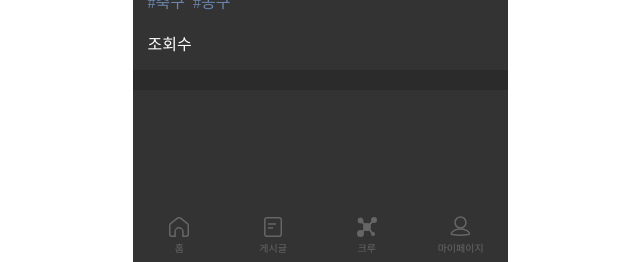
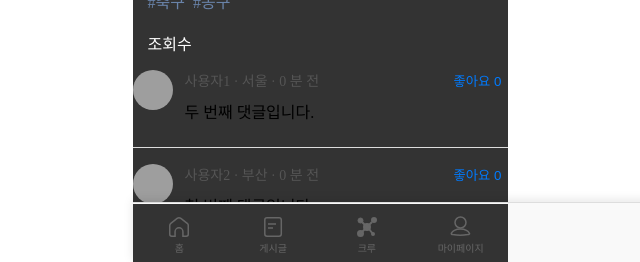
Before and after one commit to potato-club/spotry-front, a React (Create React App) app: page /eachPost/0 in a window 1280 px wide. Shown: the part 538-800 px from the top of the page, without its empty margins (320-960 px from the left). Built offline with nearby package versions, Linux system fonts and the light colour scheme; grey boxes are pictures that could not be loaded.

Commit message:
merge: ju to develop

```diff
--- a/src/AppContent.tsx
+++ b/src/AppContent.tsx
@@ -11,12 +11,10 @@ import MainHeader from "./container/MainPage/header/MainHeader";
 import MainBar from "./components/MenuBar/MainBar";
 import EachPost from "./components/eachPost/EachPost";
 import SubmitMain from "./components/SubmitLogin/SubmitPage";
-import WritePost from "./components/WritingPost/WritePost";
 import SplashMain from "./SplashPage/splashMain";
 import LoginPage from "./components/Login/LoginPage";
 import Comments from "./components/eachPost/postComment/Comments";
 import WritePost from "./components/WritingPost/WritePost";
-import LoginPage from "./components/Login/LoginPage";
 
 const AppContent = () => {
   const location = useLocation();
--- a/src/components/eachPost/EachPost.tsx
+++ b/src/components/eachPost/EachPost.tsx
@@ -1,12 +1,23 @@
 import styled from "styled-components";
 import Detail from "./postDetail/Detail";
+import Comments from "./postComment/Comments";
+import useDragY from "../../hook/useDragY";
 // import ShowComment from "./postComment/ShowComment";
 
 const EachPost = () => {
+
+  const { divRef, handleMouseDown, handleMouseUp, handleMouseMove } = useDragY();
+
   return (
-    <Wrapper>
+    <Wrapper
+        ref={divRef}
+        onMouseDown={handleMouseDown}
+        onMouseUp={handleMouseUp}
+        onMouseLeave={handleMouseUp}
+        onMouseMove={handleMouseMove}>
       <Detail />
       <Separater />
+      <Comments/>
       {/* <ShowComment /> */}
     </Wrapper>
   );
```
